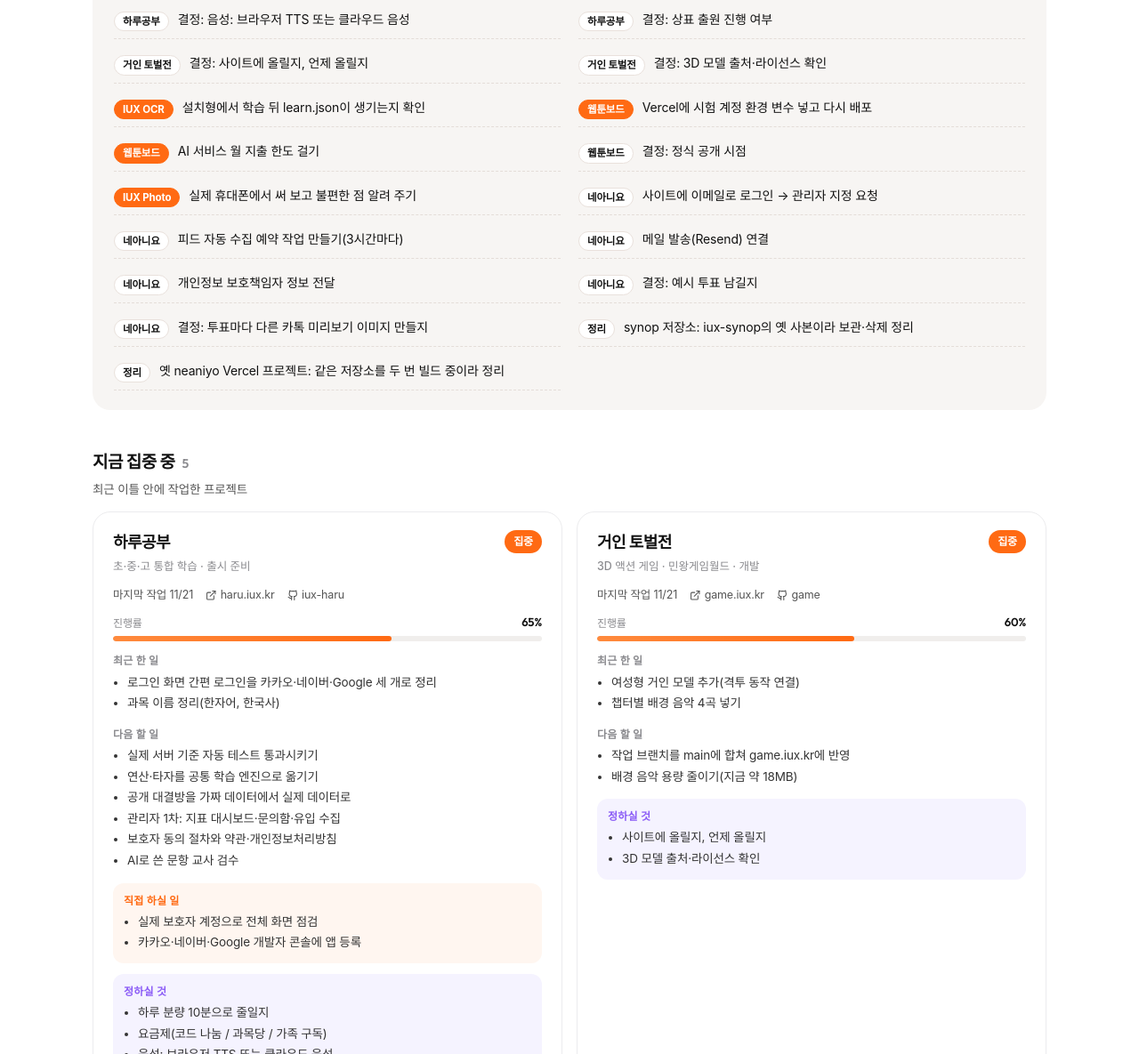
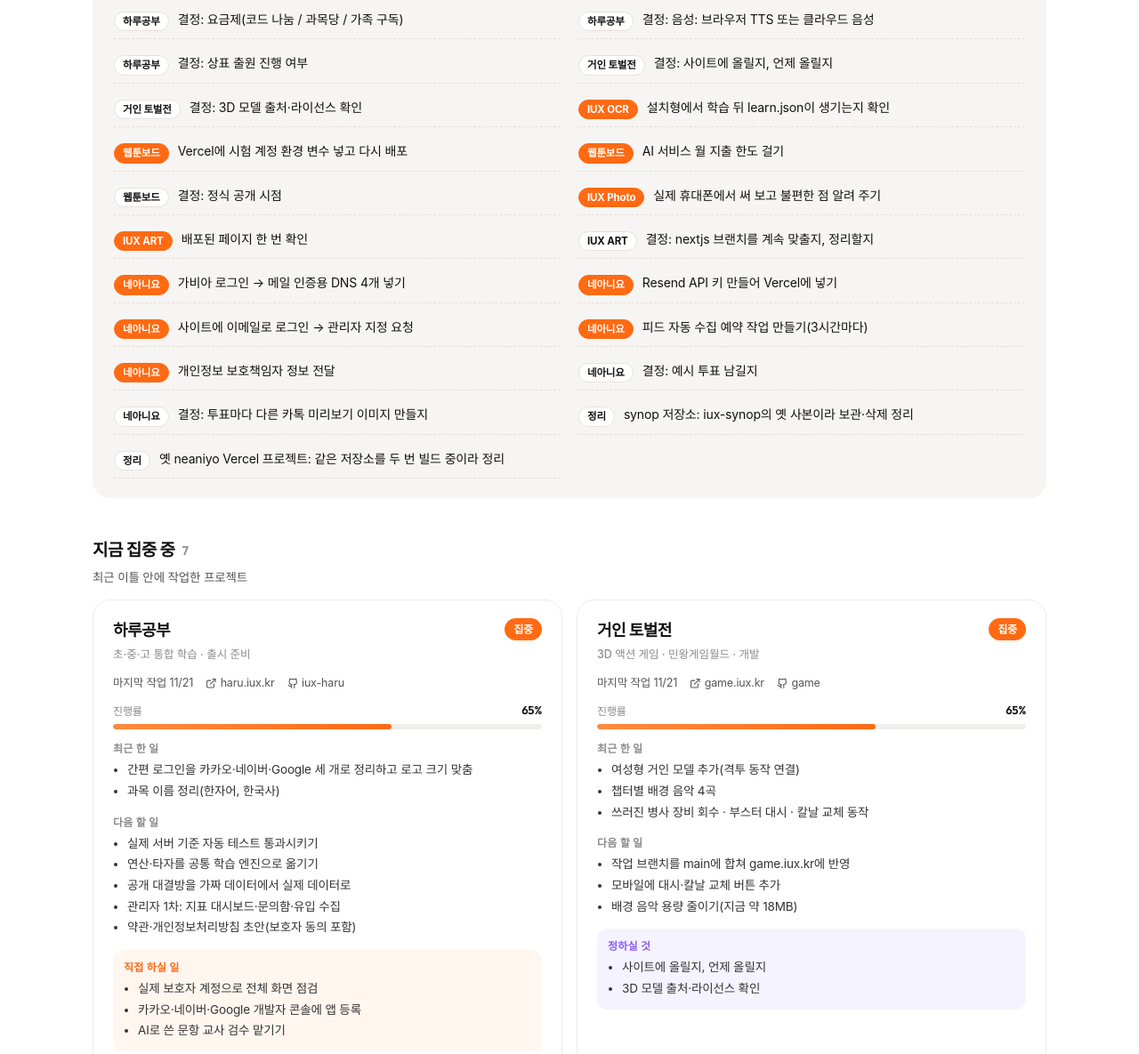
Before and after one commit to handgoldking1234/iux-app, a plain HTML site: page board/index.html in a window 1280 px wide. Shown: the part 545-1730 px from the top of the page at 89% size. Drawn offline with Linux system fonts and the light colour scheme; a web font is replaced by a local one.

Commit message:
진행 현황 갱신(11/21 18시): 네아니요·IUX ART 집중으로, 오늘 작업 반영, 공모전 칸 추가
Co-Authored-By: Claude Opus 5.5 <noreply@anthropic.com>
Claude-Session: https://claude.ai/code/session_013dWmc9HzsGtq21E95DSYLu

```diff
--- a/board/index.html
+++ b/board/index.html
@@ -69,6 +69,7 @@ header.top .in{display:flex;align-items:center;justify-content:space-between;hei
 .row{display:grid;grid-template-columns:170px 1fr 120px 92px;gap:14px;align-items:center;padding:13px 18px;border-top:1px solid var(--line);font-size:13.5px}
 .row:first-child{border-top:0}
 .row b{font-size:14.5px}
+.row.cr{grid-template-columns:240px 1fr auto}
 .row .g{color:var(--sub)}
 .row .dt{color:var(--mute);font:500 12.5px var(--en)}
 .row a{text-decoration:none;color:var(--sub);font-size:12.5px}.row a:hover{color:var(--acc)}
@@ -78,7 +79,7 @@ header.top .in{display:flex;align-items:center;justify-content:space-between;hei
 .note{margin:36px 0 0;padding:16px 18px;border-radius:14px;background:#f6f6f7;font-size:13px;color:var(--sub)}
 footer{margin-top:48px;border-top:1px solid var(--line);padding:22px 0 40px;text-align:center;font-size:12.5px;color:var(--mute)}
 [hidden]{display:none!important}
-@media (max-width:860px){.sum{grid-template-columns:repeat(3,1fr)}.grid{grid-template-columns:1fr}.todo ul{grid-template-columns:1fr}.row{grid-template-columns:1fr auto;gap:4px 12px}.row .g{grid-column:1/-1;order:3}.row a{display:none}}
+@media (max-width:860px){.row.cr{grid-template-columns:1fr auto}.sum{grid-template-columns:repeat(3,1fr)}.grid{grid-template-columns:1fr}.todo ul{grid-template-columns:1fr}.row{grid-template-columns:1fr auto;gap:4px 12px}.row .g{grid-column:1/-1;order:3}.row a{display:none}}
 @media (max-width:520px){.in{padding:0 18px}.hero{padding-top:30px}.hero h1{font-size:27px}.sum{grid-template-columns:repeat(2,1fr);gap:10px}.sum button{padding:13px 14px}.sum .n{font-size:26px}.card{padding:18px}.todo{padding:18px}.stamp{display:none}}
 </style>
 </head>
@@ -114,7 +115,7 @@ footer{margin-top:48px;border-top:1px solid var(--line);padding:22px 0 40px;text
 
 <script>
 /* ===== 데이터: 여기만 고치면 보드가 바뀌어요 ===== */
-var UPDATED='2026-11-21 10:30';
+var UPDATED='2026-11-21 18:10';
 
 var STATUS={
  focus:{t:'집중',c:'var(--focus)',d:'최근 이틀 안에 작업한 프로젝트'},
@@ -127,13 +128,13 @@ var STATUS={
 /* stage: 기획·디자인·개발·출시 준비·운영 / p: 진행률(%) */
 var P=[
  {id:'haru',t:'하루공부',g:'초·중·고 통합 학습',s:'focus',stage:'출시 준비',p:65,last:'11/21',url:'https://haru.iux.kr',repo:'iux-haru',
-  done:['로그인 화면 간편 로그인을 카카오·네이버·Google 세 개로 정리','과목 이름 정리(한자어, 한국사)'],
-  next:['실제 서버 기준 자동 테스트 통과시키기','연산·타자를 공통 학습 엔진으로 옮기기','공개 대결방을 가짜 데이터에서 실제 데이터로','관리자 1차: 지표 대시보드·문의함·유입 수집','보호자 동의 절차와 약관·개인정보처리방침','AI로 쓴 문항 교사 검수'],
-  me:['실제 보호자 계정으로 전체 화면 점검','카카오·네이버·Google 개발자 콘솔에 앱 등록'],
+  done:['간편 로그인을 카카오·네이버·Google 세 개로 정리하고 로고 크기 맞춤','과목 이름 정리(한자어, 한국사)'],
+  next:['실제 서버 기준 자동 테스트 통과시키기','연산·타자를 공통 학습 엔진으로 옮기기','공개 대결방을 가짜 데이터에서 실제 데이터로','관리자 1차: 지표 대시보드·문의함·유입 수집','약관·개인정보처리방침 초안(보호자 동의 포함)'],
+  me:['실제 보호자 계정으로 전체 화면 점검','카카오·네이버·Google 개발자 콘솔에 앱 등록','AI로 쓴 문항 교사 검수 맡기기'],
   dec:['하루 분량 10분으로 줄일지','요금제(코드 나눔 / 과목당 / 가족 구독)','음성: 브라우저 TTS 또는 클라우드 음성','상표 출원 진행 여부']},
- {id:'titan',t:'거인 토벌전',g:'3D 액션 게임 · 민왕게임월드',s:'focus',stage:'개발',p:60,last:'11/21',url:'https://game.iux.kr',repo:'game',
-  done:['여성형 거인 모델 추가(격투 동작 연결)','챕터별 배경 음악 4곡 넣기'],
-  next:['작업 브랜치를 main에 합쳐 game.iux.kr에 반영','배경 음악 용량 줄이기(지금 약 18MB)'],
+ {id:'titan',t:'거인 토벌전',g:'3D 액션 게임 · 민왕게임월드',s:'focus',stage:'개발',p:65,last:'11/21',url:'https://game.iux.kr',repo:'game',
+  done:['여성형 거인 모델 추가(격투 동작 연결)','챕터별 배경 음악 4곡','쓰러진 병사 장비 회수 · 부스터 대시 · 칼날 교체 동작'],
+  next:['작업 브랜치를 main에 합쳐 game.iux.kr에 반영','모바일에 대시·칼날 교체 버튼 추가','배경 음악 용량 줄이기(지금 약 18MB)'],
   me:[],
   dec:['사이트에 올릴지, 언제 올릴지','3D 모델 출처·라이선스 확인']},
  {id:'ocr',t:'IUX OCR',g:'로컬 문서 인식',s:'focus',stage:'운영 개선',p:75,last:'11/21',url:'https://ocr.iux.kr',repo:'iux-ocr',
@@ -142,8 +143,8 @@ var P=[
   me:['설치형에서 학습 뒤 learn.json이 생기는지 확인'],
   dec:[]},
  {id:'webtoon',t:'웹툰보드',g:'웹툰 컷 편집기',s:'focus',stage:'출시 준비',p:60,last:'11/20',url:'https://toon.iux.kr',repo:'iux-webtoon',
-  done:['main과 dev를 하나로 합쳐 실제 AI 연결','AI 남은 횟수 표시 정리','중복 Vercel 프로젝트 정리'],
-  next:['회원 기능(Supabase) 연결','출시 전 테스트 모드 끄기','결제(프로 요금제) 연결','편집기를 React로 단계적으로 옮기기'],
+  done:['main과 dev를 하나로 합쳐 실제 AI 연결','AI 그림 기본 모델을 나노바나나 Pro로, GPT 이미지 선택 추가','AI 남은 횟수 표시 정리'],
+  next:['회원 기능(Supabase) 연결 → AI 사용 기록 저장','등장인물 캐릭터 시트 만들기(얼굴 일관성)','출시 전 테스트 모드 끄기','결제(프로 요금제) 연결'],
   me:['Vercel에 시험 계정 환경 변수 넣고 다시 배포','AI 서비스 월 지출 한도 걸기'],
   dec:['정식 공개 시점']},
  {id:'photo',t:'IUX Photo',g:'온라인 포토샵',s:'focus',stage:'베타',p:80,last:'11/20',url:'https://photo.iux.kr',repo:'iux-photo',
@@ -151,10 +152,15 @@ var P=[
   next:['실사용 피드백 반영'],
   me:['실제 휴대폰에서 써 보고 불편한 점 알려 주기'],
   dec:[]},
- {id:'neaniyo',t:'네아니요',g:'연예·이슈 투표',s:'active',stage:'출시 준비',p:70,last:'11/19',url:'https://neaniyo.iux.kr',repo:'neaniyo',
-  done:['서버(DB) 연결 복구','공유 미리보기 이미지 확인','중복 배포 프로젝트 정리'],
+ {id:'art',t:'IUX ART',g:'출장 행사 아트 · 작가 사이트',s:'focus',stage:'운영',p:85,last:'11/21',url:'https://art.iux.kr',repo:'iux-art',
+  done:['비즈공예·타로카드·손마사지 현장 사진 16장 추가','공연 프로그램 이름 정리'],
+  next:['사진 뒤 흐린 배경이 안 나오는 문제 고치기','문의 메일 발송 다시 연결(Resend)'],
+  me:['배포된 페이지 한 번 확인'],
+  dec:['nextjs 브랜치를 계속 맞출지, 정리할지']},
+ {id:'neaniyo',t:'네아니요',g:'연예·이슈 투표',s:'focus',stage:'출시 준비',p:72,last:'11/21',url:'https://neaniyo.iux.kr',repo:'neaniyo',
+  done:['서버(DB) 연결 복구','메일 발송(Resend)에 iux.kr 도메인 등록','중복 배포 프로젝트 정리'],
   next:['사진 투표 이미지를 저장소(Storage)로 옮기기','성별·연령·지역 실제 통계 연결','카카오·Google 로그인 추가','정식 오픈 때 시험 투표 끄기'],
-  me:['사이트에 이메일로 로그인 → 관리자 지정 요청','피드 자동 수집 예약 작업 만들기(3시간마다)','메일 발송(Resend) 연결','개인정보 보호책임자 정보 전달'],
+  me:['가비아 로그인 → 메일 인증용 DNS 4개 넣기','Resend API 키 만들어 Vercel에 넣기','사이트에 이메일로 로그인 → 관리자 지정 요청','피드 자동 수집 예약 작업 만들기(3시간마다)','개인정보 보호책임자 정보 전달'],
   dec:['예시 투표 남길지','투표마다 다른 카톡 미리보기 이미지 만들지']},
  {id:'bookirang',t:'북이랑',g:'AI 영어 북토킹',s:'active',stage:'베타',p:null,last:'11/18',url:'https://book.iux.kr',repo:'bookirang',
   done:['중복 Vercel 프로젝트 정리'],next:['진행 내역 확인 필요'],me:[],dec:[]},
@@ -167,7 +173,6 @@ var LIST=[
  {t:'내일',g:'아이 할 일·스케줄',s:'wait',last:'11/15',url:'https://naeilo.iux.kr',repo:'todo'},
  {t:'ScanQC',g:'스캔 검수·보정',s:'wait',last:'11/15',url:'https://qc.iux.kr',repo:'iux-qc'},
  {t:'바로오피스',g:'모바일 웹 오피스',s:'wait',last:'11/11',url:'https://office.iux.kr',repo:'office'},
- {t:'IUX ART',g:'출장 행사 아트 · 작가 사이트',s:'wait',last:'11/11',url:'https://art.iux.kr',repo:'iux-art'},
  {t:'장표 스튜디오',g:'AI 장표 제작',s:'wait',last:'11/10',url:'https://ppt.iux.kr',repo:'ppt'},
  {t:'IUX.STUDIO',g:'홈페이지 + IUX Cloud',s:'wait',last:'11/9',url:'https://studio.iux.kr',repo:'iux-studio'},
  {t:'손금왕',g:'AI 손금 풀이',s:'pause',last:'11/7',url:'https://hand.iux.kr',repo:'iux-handgold'},
@@ -180,6 +185,12 @@ var LIST=[
  {t:'GlobalTrade',g:'트레이딩 플랫폼 시안',s:'pause',last:'11/7',url:'https://iux-trade.vercel.app',repo:'iux-trade'},
  {t:'IUX ERP',g:'ERP·GW 대시보드 시안',s:'pause',last:'11/7',url:'https://iux-erp.vercel.app',repo:'iux-erp'},
  {t:'KoreaTalk',g:'영상통화 언어교환',s:'pause',last:'11/1',url:'https://ktalk-eta.vercel.app',repo:'ktalk'}
+];
+
+/* 공모전 */
+var CONTESTS=[
+ {t:'조달청 AI 게임·콘텐츠 공모전',d:'11/22 마감',x:'「쏙쏙! 나라장터」 게임·시연 영상 완성, 카트 레이스 버전 검토 중 → 하나 골라 제출'},
+ {t:'경남 3D 웹툰 배경 활용 공모전',d:'12/6 마감',x:'진주 남강 배경으로 16컷 기획·프롬프트 완료 → 그림 제작'}
 ];
 
 var IDEAS=[['맞수','게임 메이트 매칭'],['오르니','유튜브 급상승 랭킹'],['오맛','지역 맛집 랭킹'],['AI 웹툰 스튜디오','AI 웹툰 제작'],['오늘의 음식','날씨 반응형 외식 추천'],['세모왕','상품 랭킹 큐레이션'],['요픽','증시 트렌드 포털'],['이슈모아','커뮤니티 이슈 요약'],['모닝 브리핑','아침 브리핑 대시보드'],['SnapKit','윈도우 화면 캡쳐']];
@@ -225,6 +236,7 @@ function draw(){
   s+='<section class="sec" data-g="'+g[0]+'"><div class="in"><h2>'+g[1]+' <span class="c">'+list.length+'</span></h2><p class="d">'+STATUS[g[0]].d+'</p><div class="grid">'+list.map(card).join('')+'</div></div></section>'});
  [['wait','잠시 멈춤'],['pause','오래 멈춤']].forEach(function(g){var list=LIST.filter(function(r){return r.s===g[0]});
   s+='<section class="sec" data-g="'+g[0]+'"><div class="in"><h2>'+g[1]+' <span class="c">'+list.length+'</span></h2><p class="d">'+STATUS[g[0]].d+' · 진행 내역 확인 필요</p><div class="rows">'+list.map(row).join('')+'</div></div></section>'});
+ s+='<section class="sec" data-g="contest"><div class="in"><h2>공모전 <span class="c">'+CONTESTS.length+'</span></h2><p class="d">마감이 가까운 순서예요</p><div class="rows">'+CONTESTS.map(function(c){return '<div class="row cr"><b>'+esc(c.t)+'</b><span class="g">'+esc(c.x)+'</span><span class="dt"><span class="badge" style="background:var(--focus)">'+esc(c.d)+'</span></span></div>'}).join('')+'</div></div></section>';
  s+='<section class="sec" data-g="idea"><div class="in"><h2>구상 중 <span class="c">'+IDEAS.length+'</span></h2><p class="d">'+STATUS.idea.d+'</p><div class="chips">'+IDEAS.map(function(i){return '<span>'+esc(i[0])+'<small>'+esc(i[1])+'</small></span>'}).join('')+'</div></div></section>';
  $('secs').innerHTML=s;
  apply()}
@@ -232,7 +244,7 @@ function draw(){
 function apply(){
  [].forEach.call($('sum').children,function(b){b.setAttribute('aria-pressed',b.dataset.s===cur?'true':'false')});
  [].forEach.call(document.querySelectorAll('.sec'),function(sec){sec.hidden=cur!=='all'&&sec.dataset.g!==cur});
- $('todo').hidden=cur!=='all'}
+ $('todo').hidden=cur!=='all';var cs=document.querySelector('[data-g="contest"]');if(cs)cs.hidden=cur!=='all'}
 
 draw();
 </script>
```
